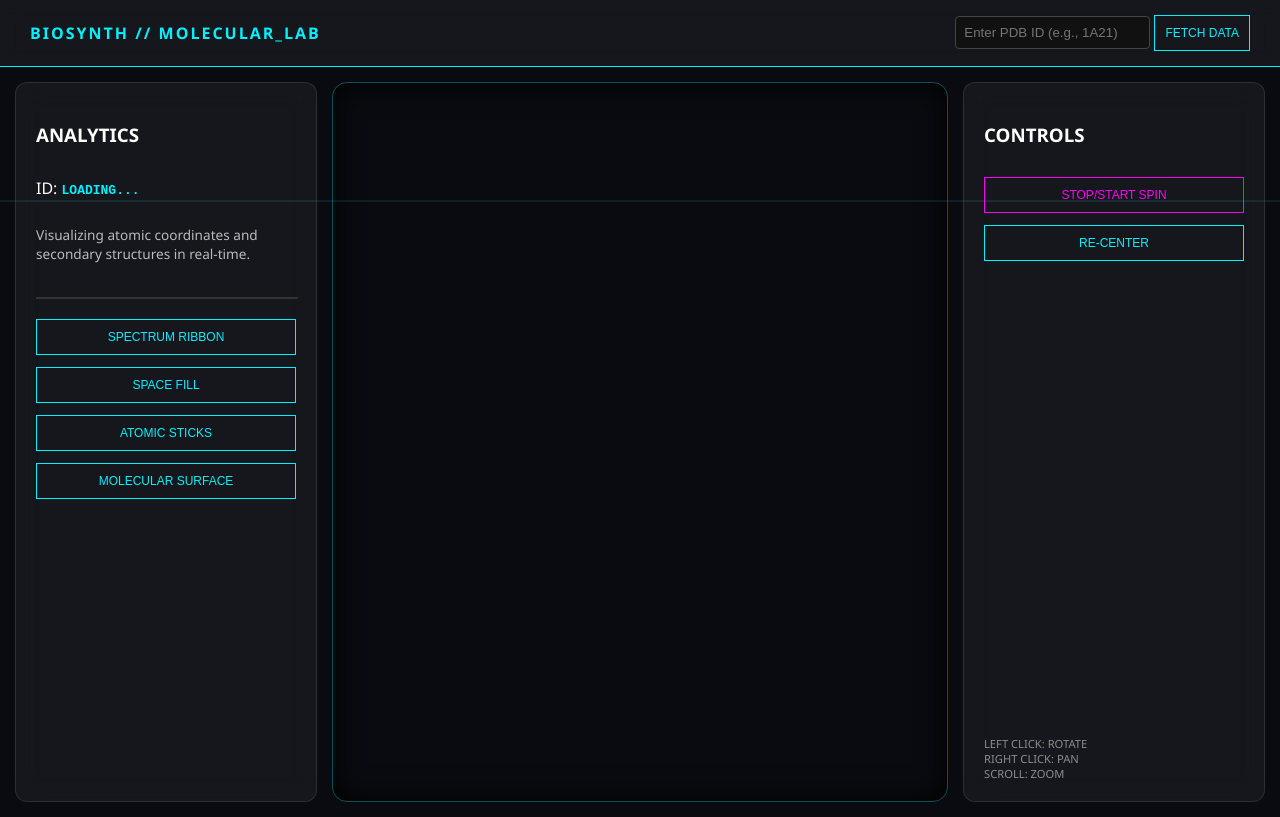
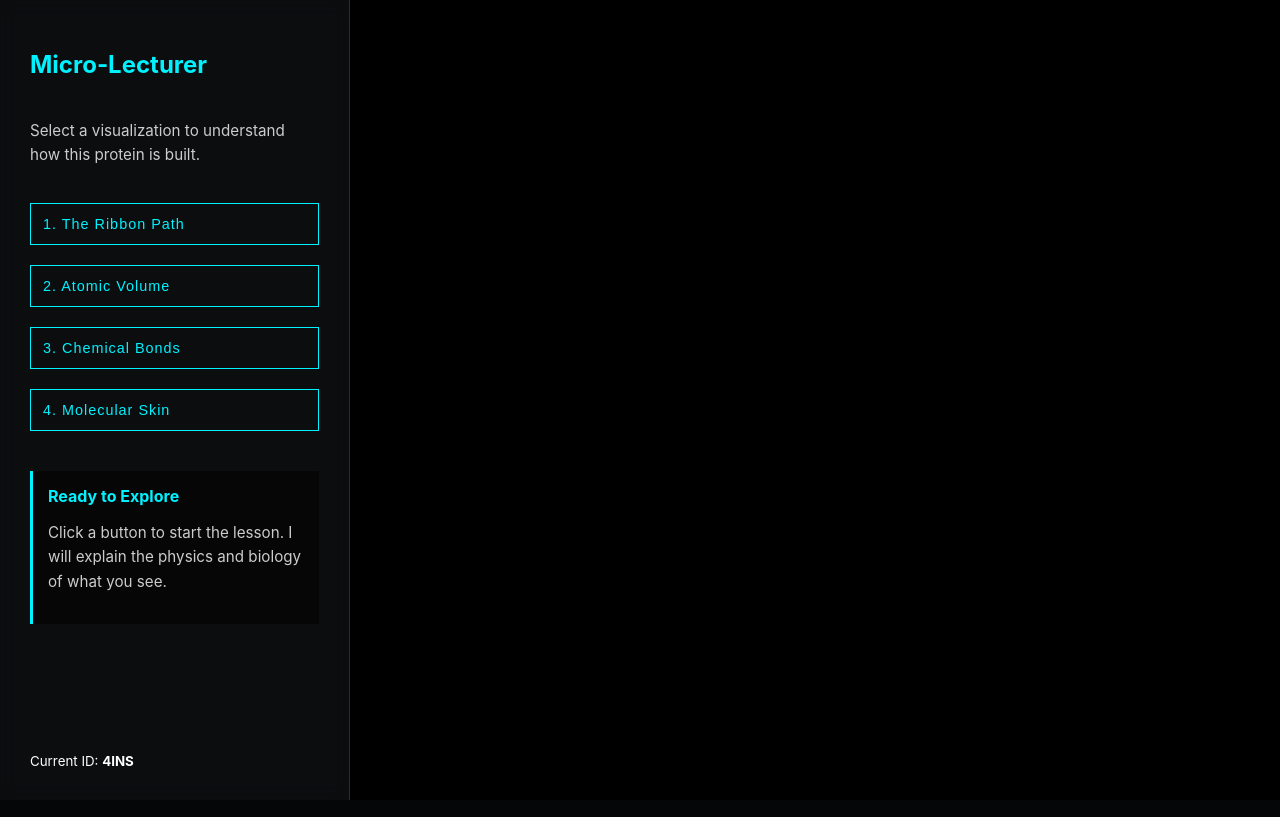
Before and after one commit to s-shriya2288/bio-, a plain HTML site: page index.html in a window 1280 px wide. Drawn offline with Linux system fonts and the light colour scheme; a script that the page names is missing.

Commit message:
Update index.html

```diff
--- a/index.html
+++ b/index.html
@@ -3,177 +3,116 @@
 <head>
     <meta charset="UTF-8">
     <meta name="viewport" content="width=device-width, initial-scale=1.0">
-    <title>BioSynth | All-In-One Explorer</title>
-
+    <title>BioSynth | Interactive Guide</title>
     <script src="https://cdnjs.cloudflare.com/ajax/libs/3Dmol/2.0.4/3Dmol-min.js"></script>
 
     <style>
-        /* 2. THE CSS (The "Look") */
-        :root {
-            --neon-blue: #00f2ff;
-            --dark-bg: #0a0b10;
-            --glass: rgba(255, 255, 255, 0.05);
+        :root { --neon: #00f2ff; --pink: #ff00ff; --bg: #050608; }
+        body { margin: 0; background: var(--bg); color: white; font-family: 'Inter', sans-serif; overflow: hidden; }
+
+        /* Layout */
+        .wrapper { display: grid; grid-template-columns: 350px 1fr; height: 100vh; }
+
+        /* Sidebar */
+        .sidebar {
+            padding: 30px; background: rgba(255,255,255,0.03);
+            border-right: 1px solid rgba(0,242,255,0.2);
+            display: flex; flex-direction: column; gap: 20px;
+            backdrop-filter: blur(10px);
         }
 
-        body {
-            margin: 0;
-            background-color: var(--dark-bg);
-            color: white;
-            font-family: 'Segoe UI', Tahoma, Geneva, Verdana, sans-serif;
-            overflow: hidden;
-            height: 100vh;
+        .info-card {
+            background: rgba(0,0,0,0.5); border-left: 3px solid var(--neon);
+            padding: 15px; margin-top: 20px; transition: 0.5s;
         }
 
-        /* Animated Scanline */
-        .scanline {
-            width: 100%; height: 2px;
-            background: rgba(0, 242, 255, 0.1);
-            position: absolute; z-index: 10;
-            animation: scan 4s linear infinite;
-            pointer-events: none;
+        /* 3D Viewer */
+        .viewer-container { position: relative; background: #000; }
+        #mol-view { width: 100%; height: 100%; }
+
+        /* Buttons */
+        button {
+            background: none; border: 1px solid var(--neon); color: var(--neon);
+            padding: 12px; cursor: pointer; text-align: left; transition: 0.3s;
+            font-size: 0.9rem; letter-spacing: 1px;
         }
-        @keyframes scan { from { top: 0; } to { top: 100%; } }
+        button:hover { background: var(--neon); color: black; box-shadow: 0 0 15px var(--neon); }
 
-        .glass-header {
-            display: flex; justify-content: space-between; align-items: center;
-            padding: 15px 30px; background: var(--glass);
-            backdrop-filter: blur(10px); border-bottom: 1px solid var(--neon-blue);
-        }
-
-        .logo { font-weight: bold; letter-spacing: 2px; color: var(--neon-blue); }
-
-        .search-box input {
-            background: #111; border: 1px solid #444; color: white;
-            padding: 8px; border-radius: 4px; outline: none;
-        }
-
-        .viewer-layout {
-            display: flex; height: calc(100vh - 80px); padding: 15px; gap: 15px;
-        }
-
-        .glass {
-            background: var(--glass); backdrop-filter: blur(15px);
-            border: 1px solid rgba(255, 255, 255, 0.1);
-            border-radius: 12px; padding: 20px;
-            display: flex; flex-direction: column; gap: 12px;
-            width: 260px;
-        }
-
-        .main-viewer {
-            flex-grow: 1; border-radius: 15px; border: 1px solid rgba(0, 242, 255, 0.3);
-            box-shadow: inset 0 0 30px rgba(0, 0, 0, 1);
-            position: relative;
-        }
-
-        button {
-            background: transparent; border: 1px solid var(--neon-blue);
-            color: var(--neon-blue); padding: 10px; cursor: pointer;
-            text-transform: uppercase; font-size: 0.75rem; transition: 0.3s;
-        }
-
-        button:hover {
-            background: var(--neon-blue); color: black;
-            box-shadow: 0 0 15px var(--neon-blue);
-        }
-
-        #status-tag { color: var(--neon-blue); font-weight: bold; font-family: monospace; }
+        h2 { color: var(--neon); margin-bottom: 5px; }
+        p { line-height: 1.6; font-size: 0.95rem; color: #ccc; }
     </style>
 </head>
 <body>
 
-    <div class="scanline"></div>
+    <div class="wrapper">
+        <aside class="sidebar">
+            <h2>Micro-Lecturer</h2>
+            <p>Select a visualization to understand how this protein is built.</p>
 
-    <nav class="glass-header">
-        <div class="logo">BIOSYNTH // MOLECULAR_LAB</div>
-        <div class="search-box">
-            <input type="text" id="pdb-input" placeholder="Enter PDB ID (e.g., 1A21)">
-            <button onclick="loadNewProtein()">FETCH DATA</button>
-        </div>
-    </nav>
+            <button onclick="explain('cartoon')">1. The Ribbon Path</button>
+            <button onclick="explain('sphere')">2. Atomic Volume</button>
+            <button onclick="explain('stick')">3. Chemical Bonds</button>
+            <button onclick="explain('surface')">4. Molecular Skin</button>
 
-    <main class="viewer-layout">
-        <aside class="sidebar-left glass">
-            <h3>ANALYTICS</h3>
-            <div>ID: <span id="status-tag">LOADING...</span></div>
-            <p style="font-size: 0.85rem; opacity: 0.7;">
-                Visualizing atomic coordinates and secondary structures in real-time.
-            </p>
-            <hr style="border: 0.5px solid #333; width: 100%;">
-            <button onclick="updateView('cartoon')">Spectrum Ribbon</button>
-            <button onclick="updateView('sphere')">Space Fill</button>
-            <button onclick="updateView('stick')">Atomic Sticks</button>
-            <button onclick="updateView('surface')">Molecular Surface</button>
+            <div class="info-card" id="explainer-box">
+                <b id="info-title" style="color:var(--neon)">Ready to Explore</b>
+                <p id="info-text">Click a button to start the lesson. I will explain the physics and biology of what you see.</p>
+            </div>
+
+            <div style="margin-top:auto">
+                <small>Current ID: <b id="id-display">4INS</b></small>
+            </div>
         </aside>
 
-        <div id="container-01" class="main-viewer"></div>
-
-        <aside class="sidebar-right glass">
-            <h3>CONTROLS</h3>
-            <button onclick="toggleSpin()" style="border-color: #ff00ff; color: #ff00ff;">STOP/START SPIN</button>
-            <button onclick="viewer.zoomTo()">RE-CENTER</button>
-            <div style="font-size: 0.7rem; margin-top: auto; opacity: 0.5;">
-                LEFT CLICK: ROTATE<br>
-                RIGHT CLICK: PAN<br>
-                SCROLL: ZOOM
-            </div>
-        </aside>
-    </main>
+        <main class="viewer-container">
+            <div id="mol-view"></div>
+        </main>
+    </div>
 
     <script>
-        /* 3. THE JAVASCRIPT (The "Brain") */
         let viewer;
-        let isSpinning = true;
 
         window.onload = function() {
-            // Setup viewer
-            viewer = $3Dmol.createViewer(document.querySelector('#container-01'), { backgroundColor: 'black' });
-
-            // Load default (Human Insulin)
+            viewer = $3Dmol.createViewer(document.querySelector('#mol-view'), { backgroundColor: 'black' });
             loadProtein("4ins");
         };
 
         function loadProtein(pdbId) {
-            document.getElementById('status-tag').innerText = "FETCHING...";
-            viewer.clear(); // Wipe old protein
-
+            viewer.clear();
             $3Dmol.download("pdb:" + pdbId, viewer, {}, function() {
-                // Apply Initial Color and Style
                 viewer.setStyle({}, {cartoon: {color: 'spectrum'}});
                 viewer.zoomTo();
                 viewer.render();
-
-                // Start the cinematic animation
                 viewer.spin(true);
-                isSpinning = true;
-                document.getElementById('status-tag').innerText = pdbId.toUpperCase();
             });
         }
 
-        function loadNewProtein() {
-            let val = document.getElementById('pdb-input').value.trim();
-            if(val) loadProtein(val);
-        }
+        function explain(type) {
+            const title = document.getElementById('info-title');
+            const text = document.getElementById('info-text');
 
-        function updateView(type) {
-            viewer.removeAllShapes();
-            viewer.removeAllSurfaces();
-
-            if (type === 'cartoon') {
+            if(type === 'cartoon') {
                 viewer.setStyle({}, {cartoon: {color: 'spectrum'}});
-            } else if (type === 'sphere') {
+                title.innerText = "The Ribbon Model";
+                text.innerText = "This doesn't show atoms. It shows the 'backbone' path. The curls are Alpha-Helices (like springs) and the arrows are Beta-Sheets. This is how the protein folds to do its job.";
+            }
+            else if(type === 'sphere') {
                 viewer.setStyle({}, {sphere: {}});
-            } else if (type === 'stick') {
-                viewer.setStyle({}, {stick: {radius: 0.2, colorscheme: 'Jmol'}});
-            } else if (type === 'surface') {
+                title.innerText = "Space-Filling Model";
+                text.innerText = "This is what the protein actually 'looks' like to another molecule. Each sphere is an atom. It shows how crowded and solid the protein really is.";
+            }
+            else if(type === 'stick') {
+                viewer.setStyle({}, {stick: {radius:0.2}});
+                title.innerText = "The Skeletal View";
+                text.innerText = "Here, we see the individual chemical bonds. Carbon is usually grey, Oxygen is red, and Nitrogen is blue. This is used by chemists to see how the 'parts' connect.";
+            }
+            else if(type === 'surface') {
                 viewer.setStyle({}, {cartoon: {color: 'white'}});
-                viewer.addSurface($3Dmol.SurfaceType.VDW, {opacity: 0.5, color: 'cyan'});
+                viewer.addSurface($3Dmol.SurfaceType.VDW, {opacity: 0.7, color: 'spectrum'});
+                title.innerText = "Molecular Surface";
+                text.innerText = "This shows the 'skin' of the protein. It helps scientists see 'pockets' where drugs or other molecules might dock, like a key fitting into a lock.";
             }
             viewer.render();
-        }
-
-        function toggleSpin() {
-            isSpinning = !isSpinning;
-            viewer.spin(isSpinning);
         }
     </script>
 </body>
```
